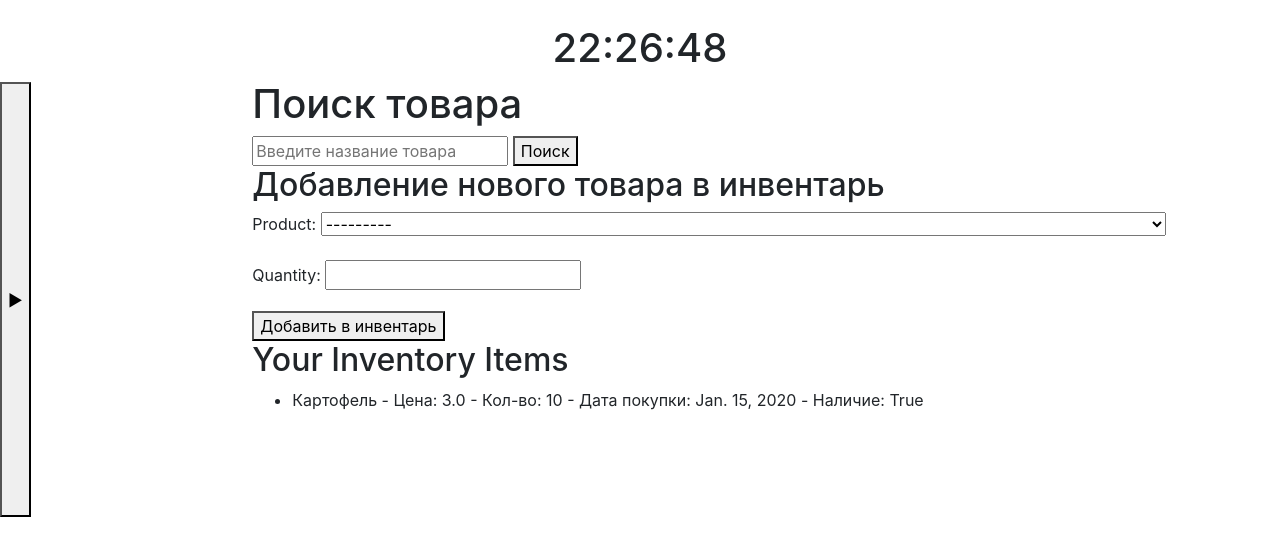
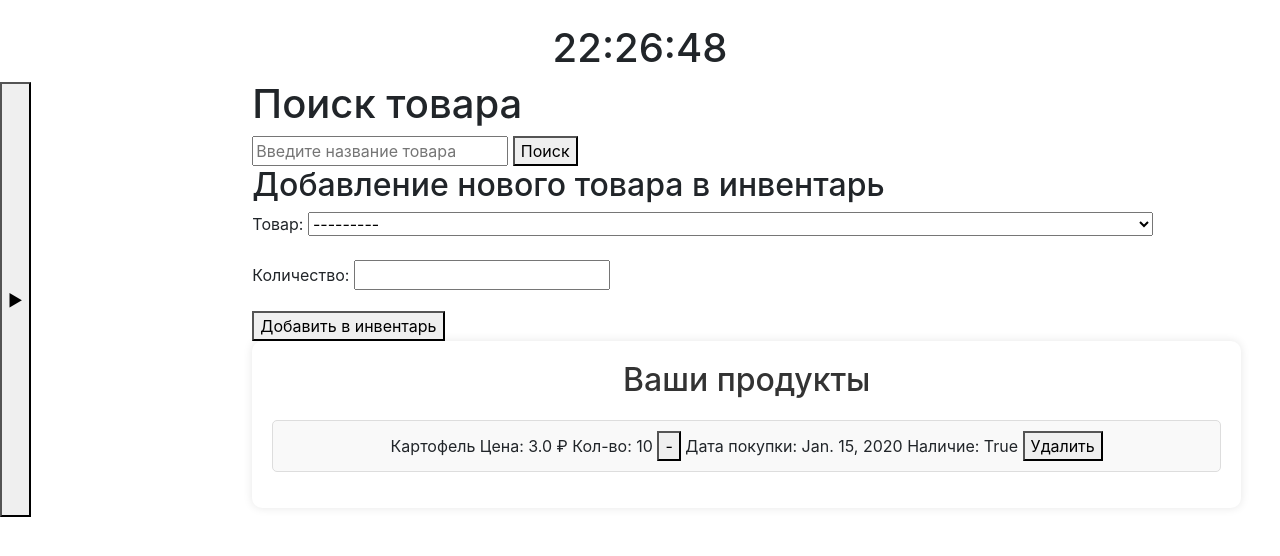
Before and after one commit to LunaAlicor/Cookbook, a Django app: page /products in a window 1280 px wide. Shown: the part 92-648 px from the top of the page. Run offline with Django 3.2, Linux system fonts and the light colour scheme; a user stored in the database is signed in; data comes from the database, SQL or seed files in the repository; both versions use the stored data as it was after the commit; tables that the repository leaves empty hold one stand-in row (values such as "Sample post"); some libraries are stand-ins or nearby versions.

Commit message:
Product list fix

```diff
--- a/cookbook/main/admin.py
+++ b/cookbook/main/admin.py
@@ -10,7 +10,7 @@
 
 
 admin.site.register(Product, ProductAdmin)
-admin.site.register(InventoryList)
+admin.site.register(InventoryItem)
 admin.site.register(Recipe)
 admin.site.register(Recipes)
 admin.site.register(Shopping_list)
--- a/cookbook/main/static/main/css/main.css
+++ b/cookbook/main/static/main/css/main.css
@@ -183,3 +183,34 @@
     text-decoration: none;
     color: inherit;
 }
+
+
+.custom-container {
+    text-align: center;
+    background-color: #fff;
+    padding: 20px;
+    border-radius: 10px;
+    box-shadow: 0 0 10px rgba(0, 0, 0, 0.1);
+}
+
+.custom-heading {
+    color: #333;
+    margin-bottom: 20px;
+}
+
+.custom-list {
+    list-style-type: none;
+    padding: 0;
+}
+
+.custom-item {
+    margin-bottom: 10px;
+    padding: 10px;
+    border: 1px solid #ddd;
+    border-radius: 5px;
+    background-color: #f9f9f9;
+}
+
+.custom-item:empty {
+    font-style: italic;
+}
--- a/cookbook/main/static/main/js/mainjs.js
+++ b/cookbook/main/static/main/js/mainjs.js
@@ -146,3 +146,33 @@
         }
     });
 });
+
+function decreaseQuantity(productId) {
+    console.log('Start decreaseQuantity');
+    $.ajax({
+        url: `/decrease_quantity/${productId}/`,
+        type: 'POST',
+        success: function(data) {
+            console.log('Success:', data);
+            $('#quantity_' + productId).text(data.quantity);
+        },
+        error: function(error) {
+            console.log('Error:', error);
+        }
+    });
+}
+
+function deleteProduct(productId) {
+
+    $.ajax({
+        url: `/delete_product/${productId}/`,
+        type: 'POST',
+        success: function() {
+
+            $('#quantity_' + productId).closest('.custom-item').remove();
+        },
+        error: function(error) {
+            console.log(error);
+        }
+    });
+}
--- a/cookbook/main/templates/main/Products.html
+++ b/cookbook/main/templates/main/Products.html
@@ -13,7 +13,7 @@
         <h2>Результаты поиска</h2>
         <ul>
             {% for product in results %}
-                <li>{{ product.name }} - Цена: {{ product.price }}</li>
+                <li>{{ product.name }} - Цена: {{ product.price }} ₽</li>
                 <form method="post" action="{% url 'products' %}">
                     {% csrf_token %}
                     <input type="hidden" name="product" value="{{ product.id }}">
@@ -27,16 +27,38 @@
     <h2>Добавление нового товара в инвентарь</h2>
     <form method="post" action="{% url 'products' %}">
         {% csrf_token %}
-        {{ form.as_p }}
+        <div class="form-group">
+            <label for="{{ form.product.id_for_label }}">Товар:</label>
+            {{ form.product }}
+        </div>
+        <div class="form-group">
+            <label for="{{ form.quantity.id_for_label }}">Количество:</label>
+            {{ form.quantity }}
+        </div>
         <button type="submit">Добавить в инвентарь</button>
     </form>
 
-    <h2>Your Inventory Items</h2>
-    <ul>
-        {% for item in user_inventory %}
-            <li>{{ item.product.name }} - Цена: {{ item.product.price }} - Кол-во: {{ item.quantity }} - Дата покупки: {{ item.date_of_purchase }} - Наличие: {{ item.availability }}</li>
-        {% empty %}
-            <li>Ваш список продуктов пуст</li>
-        {% endfor %}
-    </ul>
+    <div class="custom-container">
+        <h2 class="custom-heading">Ваши продукты</h2>
+        <ul class="custom-list">
+            {% for item in user_inventory %}
+                <li class="custom-item">
+                    {{ item.product.name }}
+                    Цена: {{ item.product.price }} ₽
+                    Кол-во:
+                    <span id="quantity_{{ item.product.id }}">{{ item.quantity }}</span>
+
+                    <!-- Кнопка уменьшения количества -->
+                    <button onclick="decreaseQuantity({{ item.product.id }})">-</button>
+
+                    Дата покупки: {{ item.date_of_purchase }}
+                    Наличие: {{ item.availability }}
+
+                    <button onclick="deleteProduct({{ item.product.id }})">Удалить</button>
+                </li>
+            {% empty %}
+                <li class="custom-item">Ваш список продуктов пуст :(</li>
+            {% endfor %}
+        </ul>
+    </div>
 {% endblock %}
--- a/cookbook/main/templates/main/base.html
+++ b/cookbook/main/templates/main/base.html
@@ -7,6 +7,7 @@
     <title>Title</title>
     <link rel="stylesheet" href="https://maxcdn.bootstrapcdn.com/bootstrap/4.5.2/css/bootstrap.min.css">
     <link rel="stylesheet" type="text/css" href="{% static 'main/css/main.css' %}">
+
 </head>
 <body>
 
@@ -138,6 +139,7 @@
 <script src="https://cdn.jsdelivr.net/npm/@popperjs/core@2.11.6/dist/umd/popper.min.js"></script>
 <script src="https://maxcdn.bootstrapcdn.com/bootstrap/4.5.2/js/bootstrap.min.js"></script>
 <script src="{% static 'main/js/mainjs.js' %}"></script>
+<script src="https://code.jquery.com/jquery-3.6.0.min.js"></script>
 
 </body>
 </html>
--- a/cookbook/main/urls.py
+++ b/cookbook/main/urls.py
@@ -10,4 +10,6 @@
     path('profile', views.profile, name='profile'),
     path('register', views.register_view, name='register'),
     path('update_prices/', views.parse, name='update_prices'),
+    path('decrease_quantity/<int:product_id>/', views.decrease_quantity, name='decrease_quantity'),
+    path('delete_product/<int:product_id>/', views.delete_product, name='delete_product'),
 ]
--- a/cookbook/main/views.py
+++ b/cookbook/main/views.py
@@ -2,8 +2,10 @@
 from django.contrib.auth.models import User
 from django.contrib import messages
 from django.http import JsonResponse
-from django.shortcuts import render, redirect
+from django.shortcuts import render, redirect, get_object_or_404
 from django.utils import timezone
+from django.db.models import Q
+from django.views.decorators.csrf import csrf_exempt
 
 from .forms import CustomAuthenticationForm, RegistrationForm, InventoryItemForm
 from .models import Product, InventoryList, InventoryItem
@@ -27,20 +29,17 @@
     results = []
 
     if query and request.method == 'GET':
-
-        results = Product.objects.exclude(inventoryitem__product__name__icontains=query)
+        results = Product.objects.filter(name__icontains=query)
 
     if request.method == 'POST':
         form = InventoryItemForm(request.POST)
         if form.is_valid():
-
             item = form.save(commit=False)
             item.user = request.user
             item.date_of_purchase = timezone.now()
             item.availability = True
             item.save()
             return redirect('products')
-
     else:
         form = InventoryItemForm()
 
@@ -138,3 +137,18 @@
 
     driver.quit()
     return JsonResponse({"results": results})
+
+
+@csrf_exempt
+def decrease_quantity(request, product_id):
+    item = get_object_or_404(InventoryItem, product_id=product_id, user=request.user)
+    item.quantity -= 1
+    item.save()
+
+
+@csrf_exempt
+def delete_product(request, product_id):
+    item = get_object_or_404(InventoryItem, product_id=product_id, user=request.user)
+    item.delete()
+
+    return JsonResponse({'success': True})
```
Also changed, not shown: cookbook/db.sqlite3.
